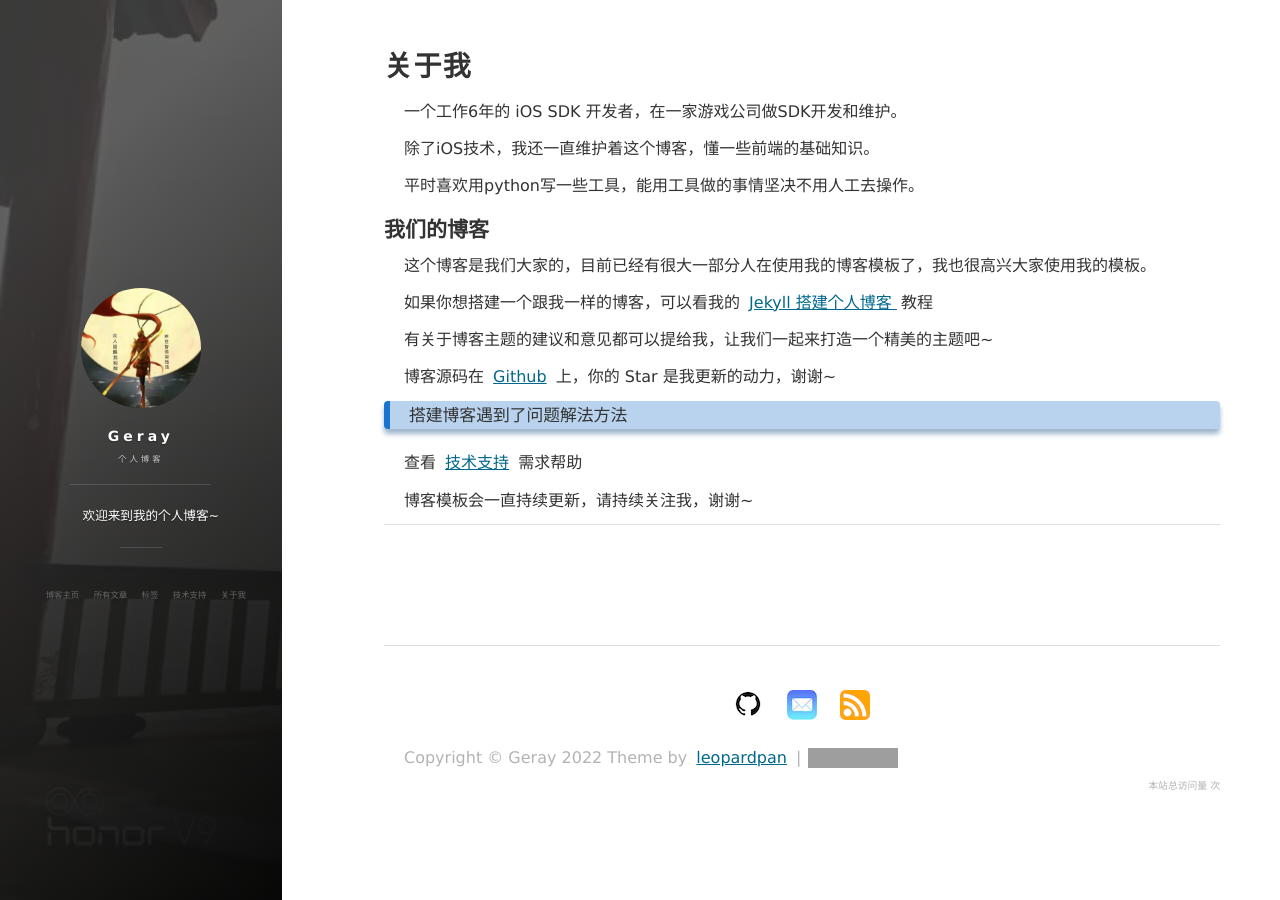
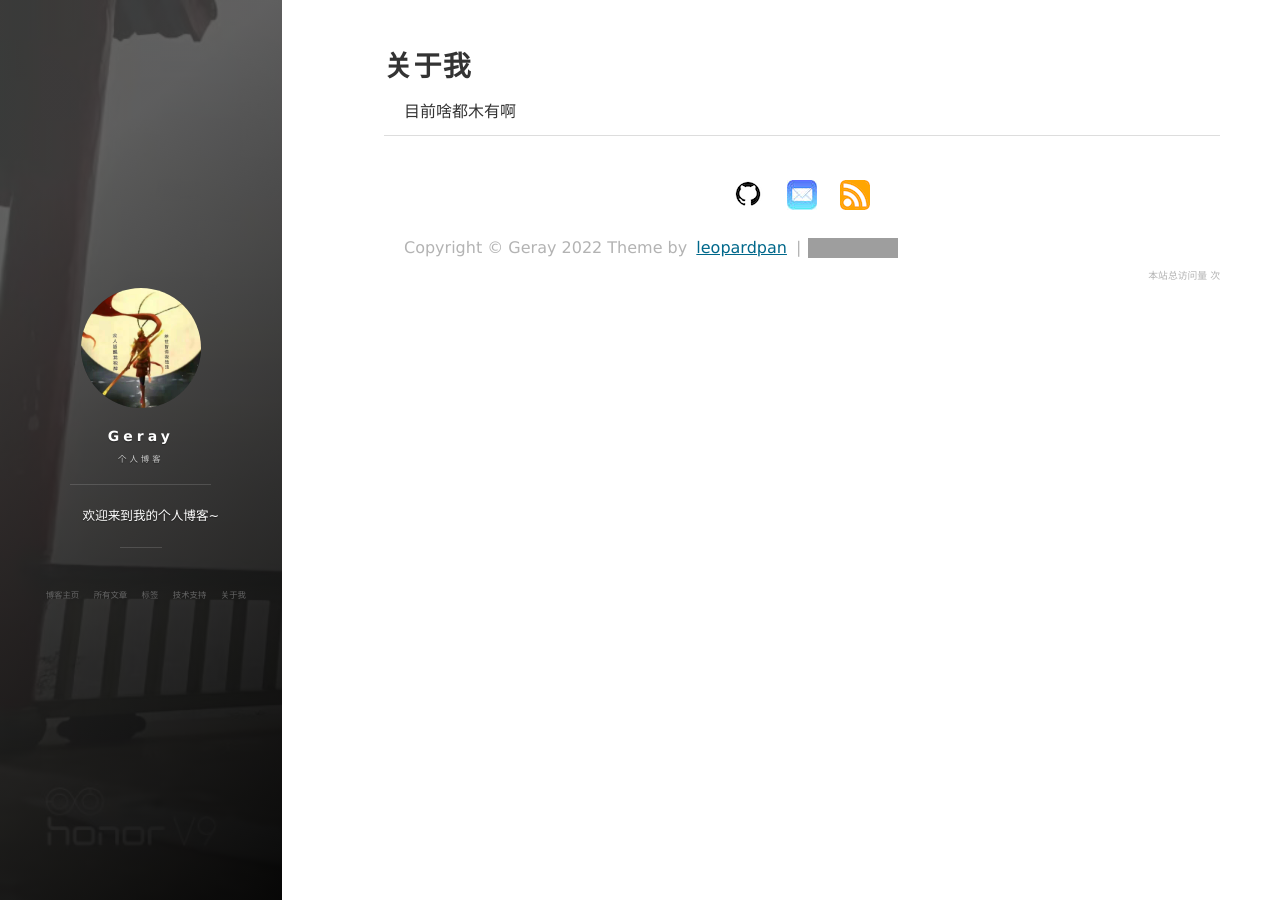
Before and after one commit to geray-zsg/geray-zsg.github.io, a Jekyll site: the page built from about.md, in a window 1280 px wide. Built offline with Jekyll 4.4.1, drawn with Linux system fonts in a browser that asks for light colours; nearby versions of some CDN libraries; comment, search, counter and statistics services are not loaded; grey boxes are pictures that could not be loaded.

Commit message:
Update about.md

```diff
--- a/about.md
+++ b/about.md
@@ -3,30 +3,4 @@ layout: page
 title: 关于我
 ---
 
-一个工作6年的 iOS SDK 开发者，在一家游戏公司做SDK开发和维护。
-
-除了iOS技术，我还一直维护着这个博客，懂一些前端的基础知识。
-
-平时喜欢用python写一些工具，能用工具做的事情坚决不用人工去操作。
-
-<h2> 我们的博客 </h2>
-
-这个博客是我们大家的，目前已经有很大一部分人在使用我的博客模板了，我也很高兴大家使用我的模板。
-
-如果你想搭建一个跟我一样的博客，可以看我的
-<a href="/2016/10/jekyll_tutorials1/"> Jekyll 搭建个人博客 </a>
-教程
-
-
-有关于博客主题的建议和意见都可以提给我，让我们一起来打造一个精美的主题吧~
-
-博客源码在 <a target="_blank" href='https://github.com/leopardpan/leopardpan.github.io/'>Github</a> 上，你的 Star 是我更新的动力，谢谢~
-
-
-<h3> 搭建博客遇到了问题解法方法 </h3>
-
-查看 [技术支持](https://leopardpan.cn/support/) 需求帮助
-
-博客模板会一直持续更新，请持续关注我，谢谢~
-
-{% include comments.html %}
+目前啥都木有啊
```
